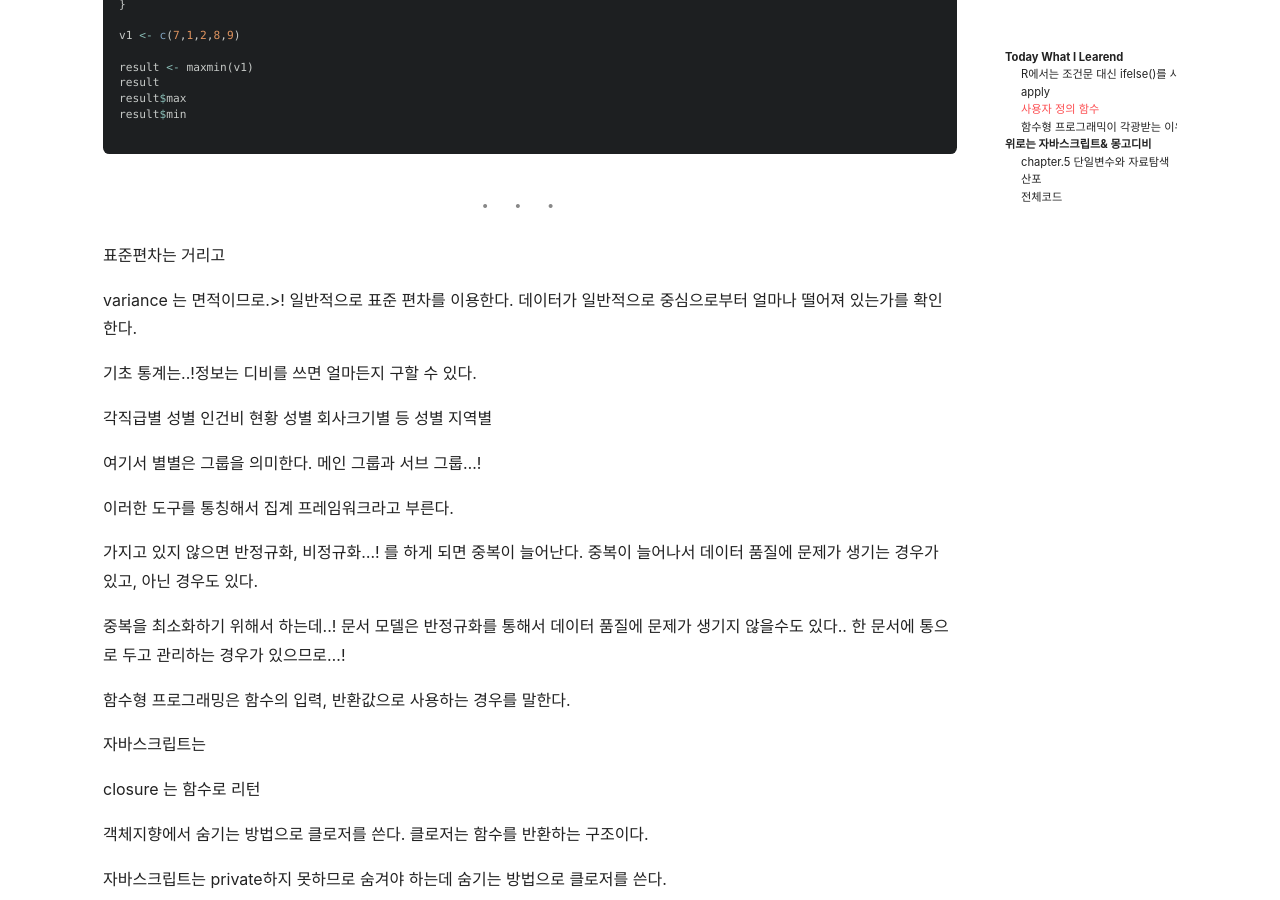
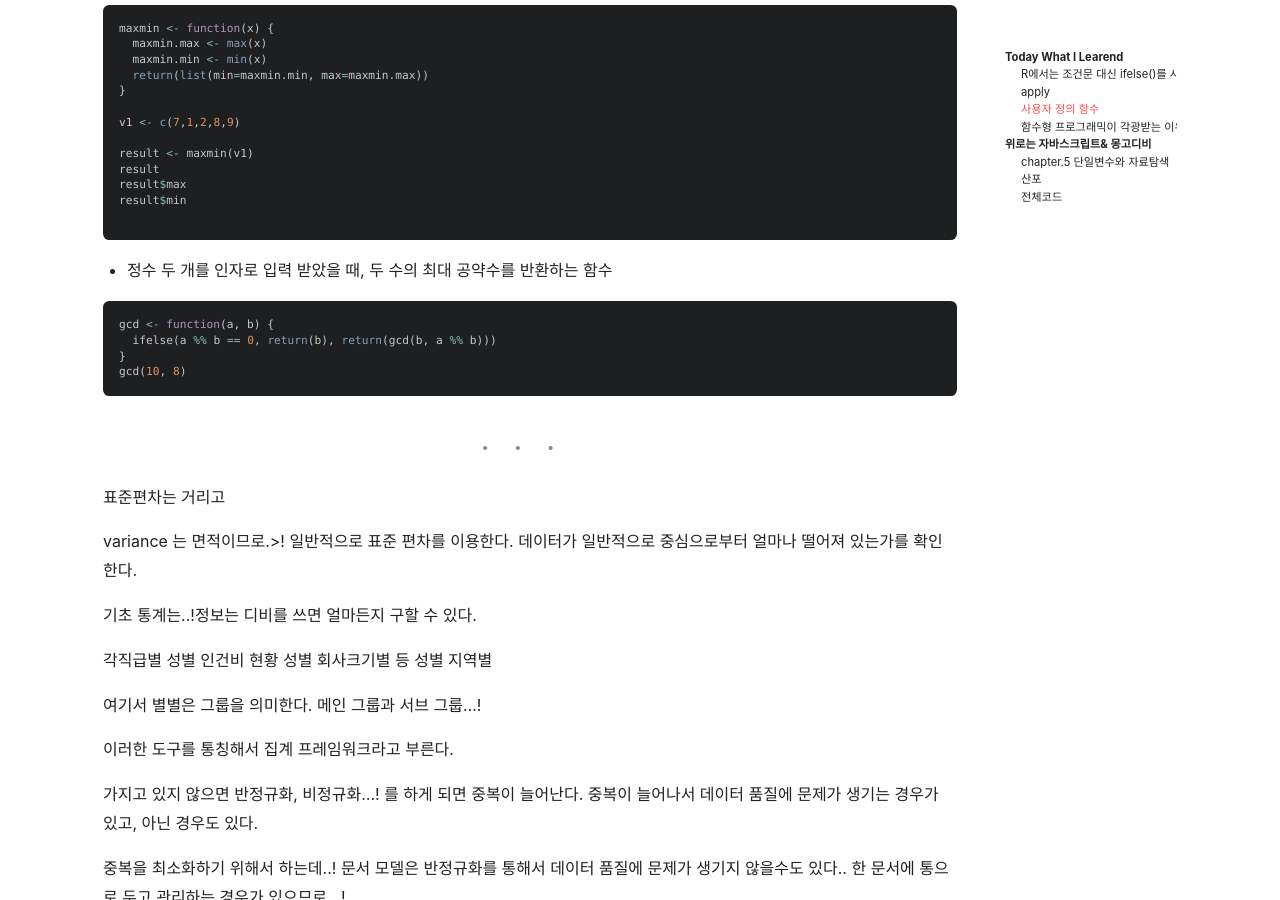
Before and after one commit to mchaemil/mchaemil.github.io, a Jekyll site: the page built from _posts/2020-01-03-R-is-language-for-statistic.md, in a window 1280 px wide and 900 px high, scrolled down 1929 px. Built offline with Jekyll 4.4.1, drawn with Linux system fonts in a browser that asks for light colours; nearby versions of some CDN libraries; comment, search, counter and statistics services are not loaded; some of the changed text lies outside the part shown.

Commit message:
update post

````diff
--- a/_posts/2020-01-03-R-is-language-for-statistic.md
+++ b/_posts/2020-01-03-R-is-language-for-statistic.md
@@ -18,7 +18,9 @@ R은 2차원 데이터를 다룰 일이 많다. 대량의 데이터를 다룰
 - ifelse
 - apply
 - 사용자 정의 함수
-
+- 단일변수란 무엇인가?
+- 단일변수 범주형 자료 탐색방법
+- 단일변수 연속형 자료 탐색방법
 
 ---
 
@@ -90,6 +92,16 @@ result$max
 result$min
 
 ```
+
+- 정수 두 개를 인자로 입력 받았을 때, 두 수의 최대 공약수를 반환하는 함수
+
+```r
+gcd <- function(a, b) {
+  ifelse(a %% b == 0, return(b), return(gcd(b, a %% b)))
+}
+gcd(10, 8)
+```
+
 
 
 
````
